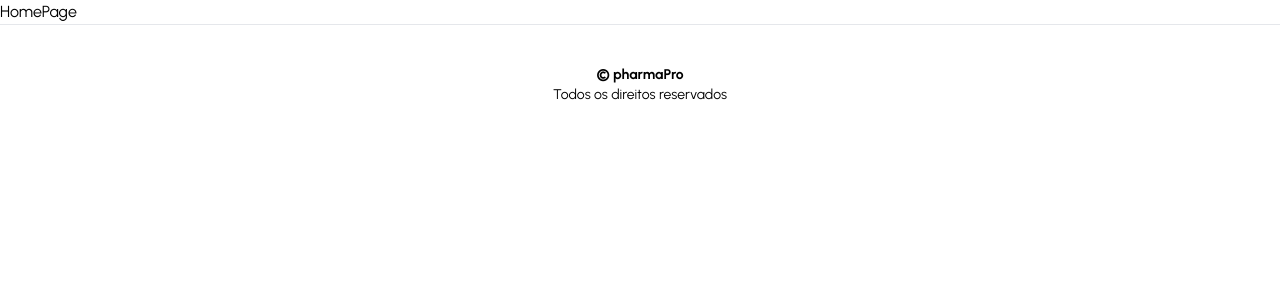
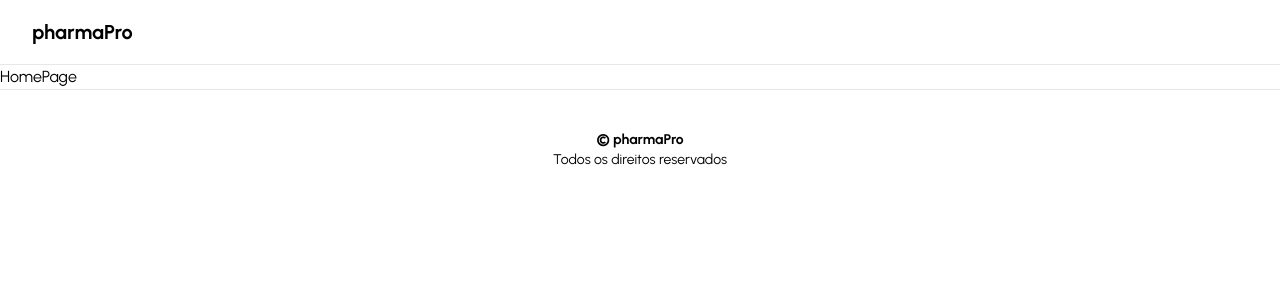
Before and after one commit to gguilhermelopes/pharmapro-store, a Next.js app: page / in a window 1280 px wide. Shown: the top 300 px of the page. Built offline with nearby package versions, Linux system fonts and the light colour scheme.

Commit message:
feat: create navbar

```diff
--- a/app/layout.tsx
+++ b/app/layout.tsx
@@ -4,6 +4,7 @@ import { Urbanist } from "next/font/google";
 import Footer from "@/components/footer";
 
 import "./globals.css";
+import Navbar from "@/components/navbar";
 
 const font = Urbanist({ subsets: ["latin"] });
 
@@ -20,6 +21,7 @@ export default function RootLayout({
   return (
     <html lang="en">
       <body className={font.className}>
+        <Navbar />
         {children}
         <Footer />
       </body>
--- a/components/footer.tsx
+++ b/components/footer.tsx
@@ -3,7 +3,8 @@ const Footer = () => {
     <footer className="bg-white border-t">
       <div className="mx-auto py-10">
         <p className="text-center text-sm text-black">
-          <strong>&copy; pharmaPro</strong> <p>Todos os direitos reservados</p>
+          <strong>&copy; pharmaPro</strong> <br />
+          Todos os direitos reservados
         </p>
       </div>
     </footer>
--- /dev/null
+++ b/components/main-nav.tsx
@@ -0,0 +1,38 @@
+"use client";
+import { FC } from "react";
+import { usePathname } from "next/navigation";
+import Link from "next/link";
+
+import { cn } from "@/lib/utils";
+import { Category } from "@/types";
+
+interface MainNavProps {
+  data: Category[];
+}
+
+const MainNav: FC<MainNavProps> = ({ data }) => {
+  const pathname = usePathname();
+  const routes = data.map((route) => ({
+    href: `/category/${route.id}`,
+    label: route.name,
+    isActive: pathname === `/category/${route.id}`,
+  }));
+  return (
+    <nav className="mx-6 flex items-center space-x-4 lg:space-x-6">
+      {routes.map((route) => (
+        <Link
+          key={route.href}
+          href={route.href}
+          className={cn(
+            "text-sm font-medium transition-colors hover:text-black",
+            route.isActive ? "text-black" : "text-neutral-500"
+          )}
+        >
+          {route.label}
+        </Link>
+      ))}
+    </nav>
+  );
+};
+
+export default MainNav;
--- /dev/null
+++ b/components/navbar.tsx
@@ -0,0 +1,21 @@
+import Link from "next/link";
+
+import Container from "@/components/ui/container";
+import MainNav from "@/components/main-nav";
+
+const Navbar = () => {
+  return (
+    <div className="border-b">
+      <Container>
+        <div className="relative px-4 sm:px-6 lg:px-8 flex h-16 items-center">
+          <Link className="ml-4 flex lg:ml-0 gap-x-2" href="/">
+            <p className="font-bold text-xl">pharmaPro</p>
+          </Link>
+          <MainNav data={[]} />
+        </div>
+      </Container>
+    </div>
+  );
+};
+
+export default Navbar;
--- /dev/null
+++ b/components/ui/container.tsx
@@ -0,0 +1,11 @@
+import { FC, ReactNode } from "react";
+
+interface ContainerProps {
+  children: ReactNode;
+}
+
+const Container: FC<ContainerProps> = ({ children }) => {
+  return <div className="mx-auto max-w-7xl">{children}</div>;
+};
+
+export default Container;
--- /dev/null
+++ b/lib/utils.ts
@@ -0,0 +1,6 @@
+import { type ClassValue, clsx } from "clsx";
+import { twMerge } from "tailwind-merge";
+
+export function cn(...inputs: ClassValue[]) {
+  return twMerge(clsx(inputs));
+}
--- a/package.json
+++ b/package.json
@@ -13,12 +13,14 @@
     "@types/react": "18.2.15",
     "@types/react-dom": "18.2.7",
     "autoprefixer": "10.4.14",
+    "clsx": "^2.0.0",
     "eslint": "8.45.0",
     "eslint-config-next": "13.4.10",
     "next": "13.4.10",
     "postcss": "8.4.26",
     "react": "18.2.0",
     "react-dom": "18.2.0",
+    "tailwind-merge": "^1.14.0",
     "tailwindcss": "3.3.3",
     "typescript": "5.1.6"
   }
--- /dev/null
+++ b/types.ts
@@ -0,0 +1,11 @@
+export interface Billboard {
+  id: string;
+  name: string;
+  imageUrl: string;
+}
+
+export interface Category {
+  id: string;
+  name: string;
+  billboard: Billboard;
+}
```
Also changed, not shown: 1 other file (tests, documents, lock files or other folders).
